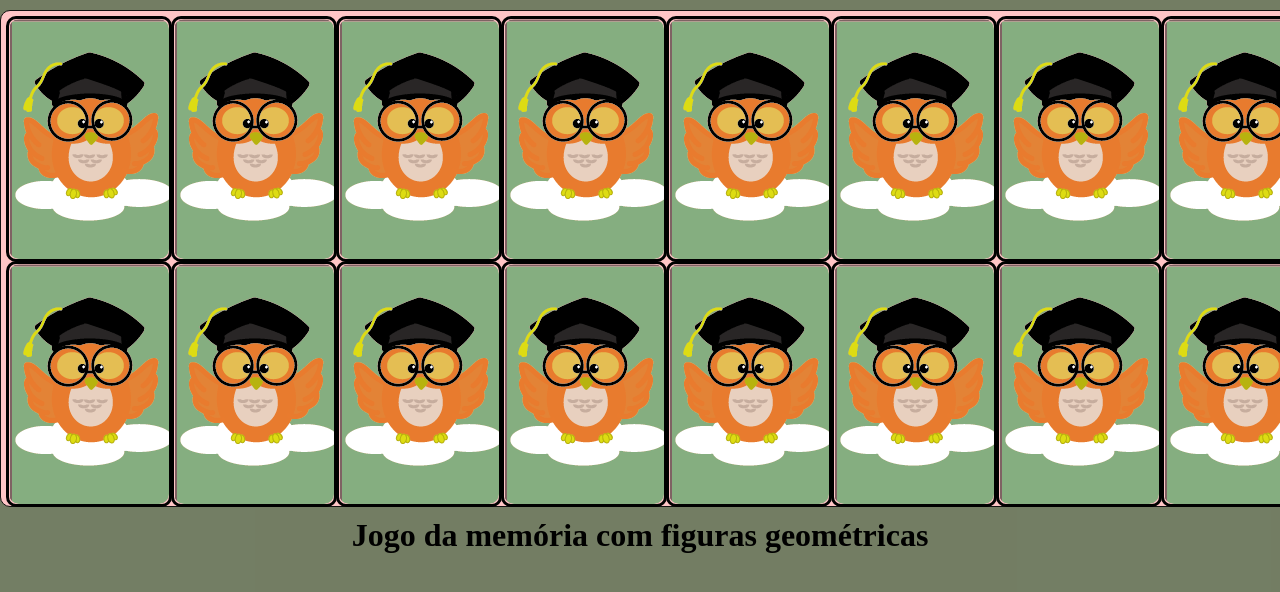
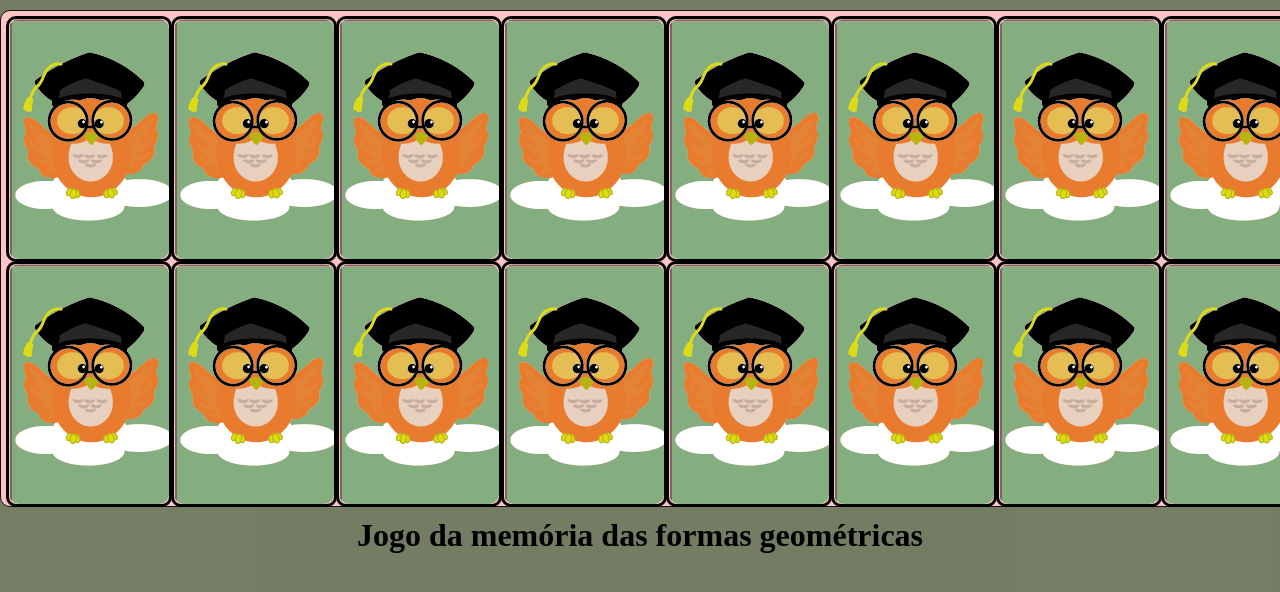
Before and after one commit to Tacioli/Jogo-Memoria-TEA, a plain HTML site: page index.html in a window 1280 px wide. Shown: the top 592 px of the page. Drawn offline with Linux system fonts and the light colour scheme.

Commit message:
Update index.html

```diff
--- a/index.html
+++ b/index.html
@@ -81,7 +81,7 @@
 	<div id="modalGameOver">
 		<img src="img/gameover.png"	id="imgGameOver" alt="">
 	</div>
-		<h1>Jogo da memória com figuras geométricas</h1>
+		<h1>Jogo da memória das formas geométricas</h1>
 	<script src="js/script.js"></script>
 </body>
 </html>
```
